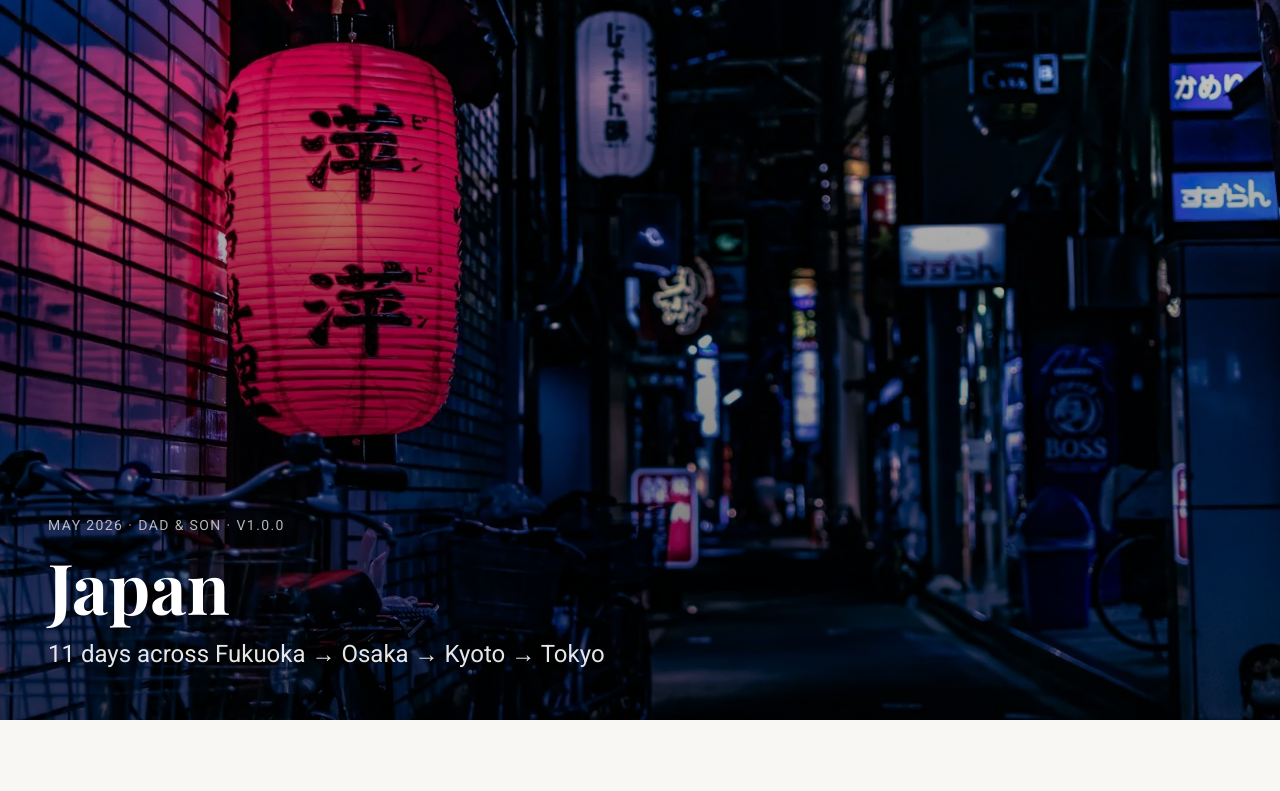
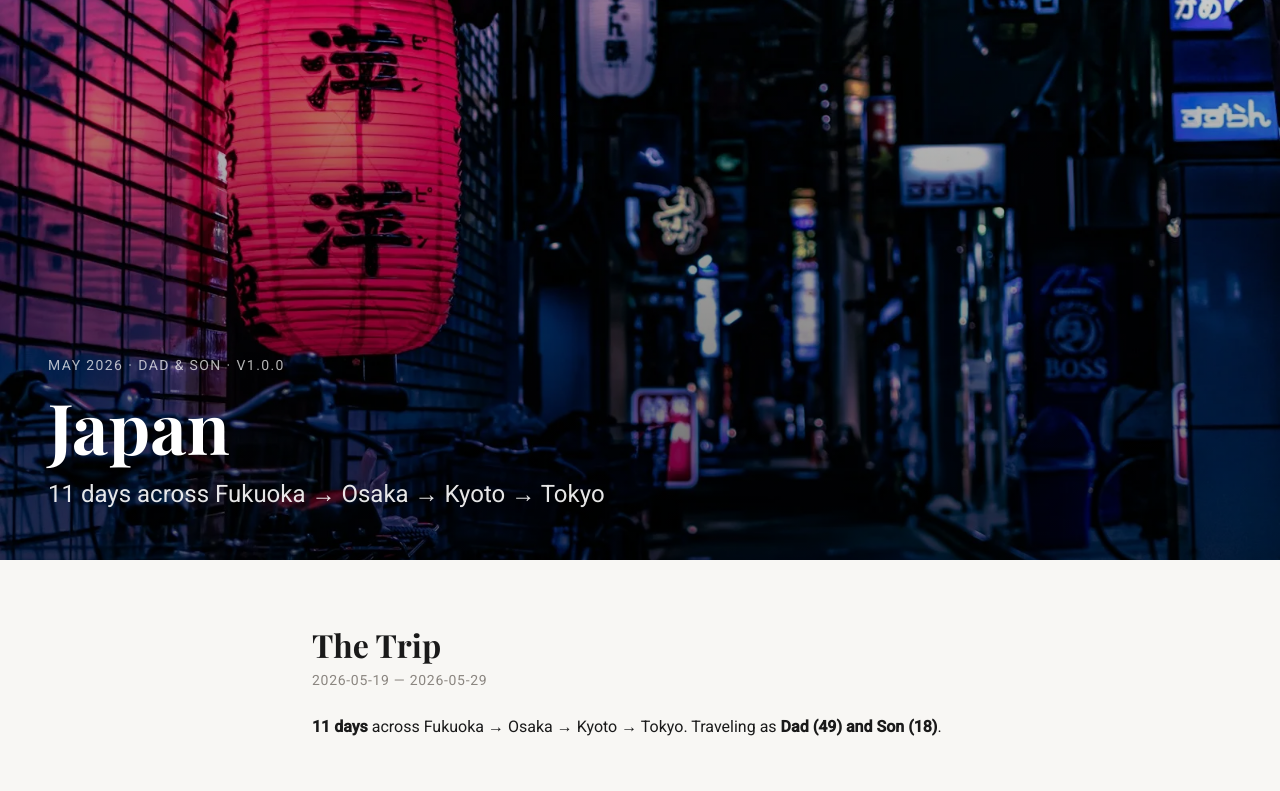
Before and after one commit to schaveyt/japan-trip-guide, a React (Vite) app: page / in a window 1280 px wide. Shown: the top 791 px of the page. Built offline with nearby package versions, Linux system fonts and the light colour scheme; a web font is replaced by a local one.

Commit message:
fix: cap hero height at 70vh to prevent oversized banner on wide screens

```diff
--- a/src/components/HeroImage.jsx
+++ b/src/components/HeroImage.jsx
@@ -51,7 +51,7 @@ export default function HeroImage({ src, srcSet, alt, children, className = "" }
 
   return (
     <div
-      className={`relative w-full overflow-hidden aspect-[4/3] md:aspect-[16/9] min-h-[50vh] md:min-h-[60vh] ${className}`}
+      className={`relative w-full overflow-hidden aspect-[4/3] md:aspect-[16/9] min-h-[50vh] md:min-h-[60vh] max-h-[70vh] ${className}`}
     >
       {renderImage()}
       {/* Dark gradient: rgba(0,0,0,0.2) at top → rgba(0,0,0,0.6) at bottom */}
```
